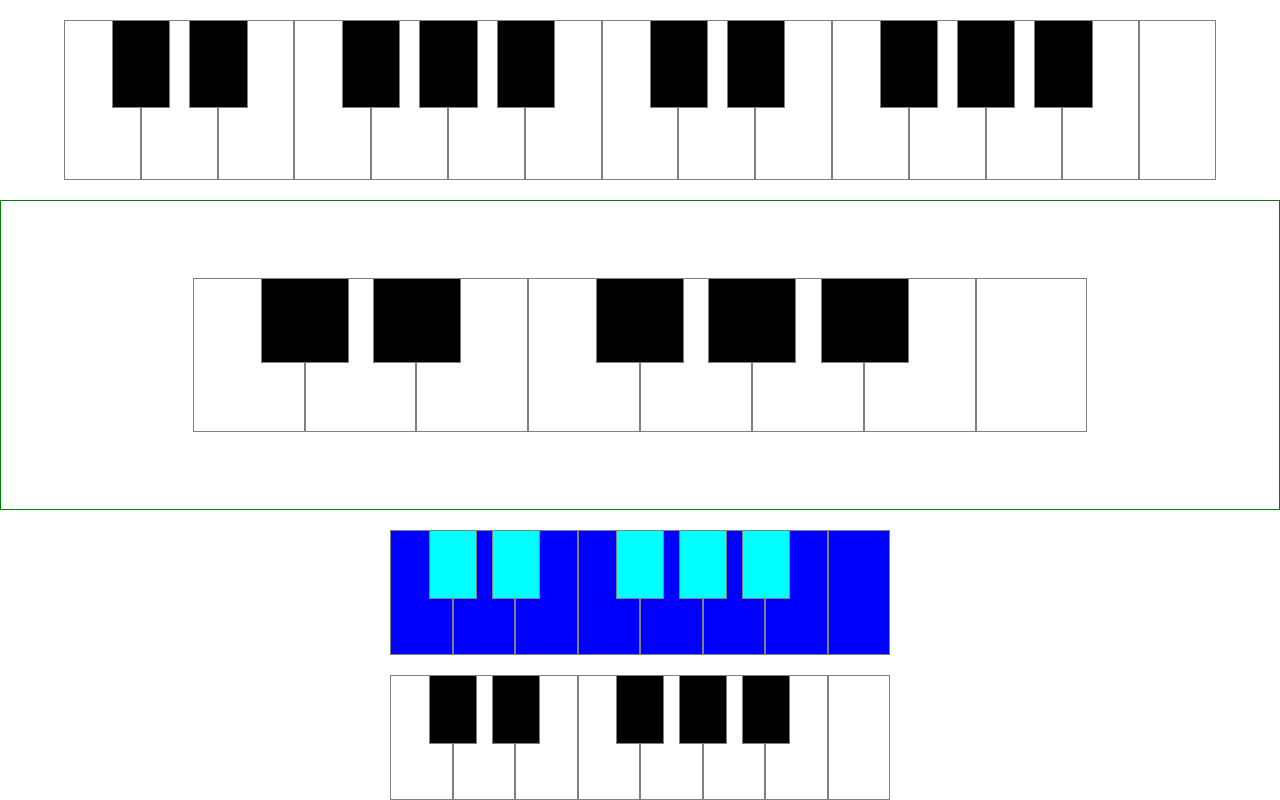
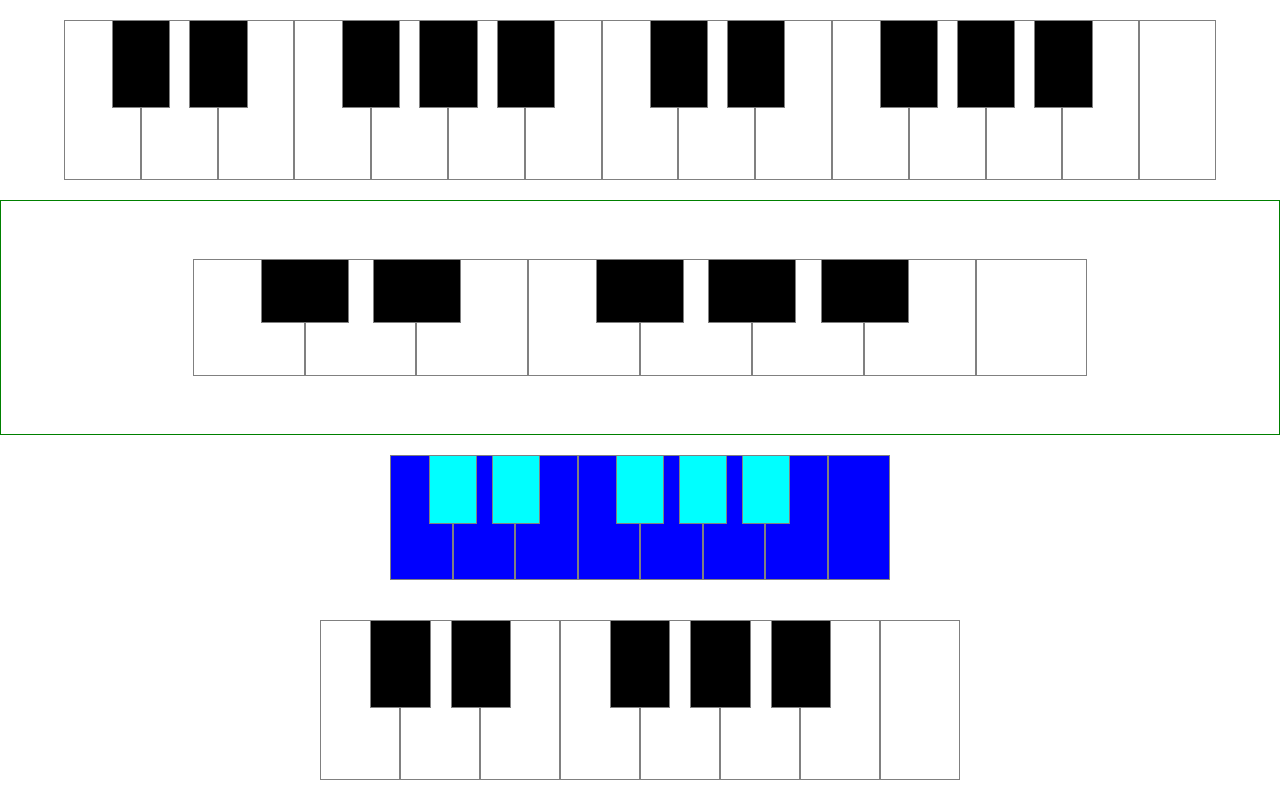
Before and after one commit to devinereshan/pianoUI, a website built with webpack: page index.html in a window 1280 px wide. Built offline with nearby package versions, Linux system fonts and the light colour scheme.

Commit message:
Implement set size and range methods - minor refactor to avoid redundant code

```diff
--- a/src/PianoUI.js
+++ b/src/PianoUI.js
@@ -125,6 +125,42 @@ export default class PianoUI {
     }
 
 
+    setSize(size) {
+        this.size = size.slice();
+        this.keyContainer.style.width = `${this.size[0]}`;
+        this.keyContainer.style.height = `${this.size[1]}`;
+        this._resizeBlackKeys();
+    }
+
+    setRange(range) {
+        this.range = range.slice();
+        this._removeAllKeys();
+        this._createKeys();
+    }
+
+
+    // Calling setSize and setRange separately would resizeBlackKeys twice.
+    // This method exists to avoid that unecessary double invocation.
+    setSizeAndRange(size, range) {
+        this.size = size.slice();
+        this.range = range.slice();
+        this._removeAllKeys();
+        this.keyContainer.style.width = `${this.size[0]}`;
+        this.keyContainer.style.height = `${this.size[1]}`;
+        this._createKeys();
+    }
+
+
+    _removeAllKeys() {
+        while (this.whiteKeyContainer.firstChild) {
+            this.whiteKeyContainer.lastChild.remove();
+        }
+        while (this.blackKeyContainer.firstChild) {
+            this.blackKeyContainer.lastChild.remove();
+        }
+    }
+
+
     _registerMediaQueries() {
         for (let query in this.mediaQueries) {
             matchMedia(query).addListener(
@@ -184,7 +220,7 @@ export default class PianoUI {
     }
 
 
-    _buildUI() {
+    _createContainers() {
         this.keyContainer = this._createKeyContainer(styles.keyContainer);
         this.keyContainer.style.width = `${this.size[0]}`;
         this.keyContainer.style.height = `${this.size[1]}`;
@@ -192,6 +228,19 @@ export default class PianoUI {
         this.blackKeyContainer = this._createKeyContainer(styles.blackKeyContainer);
         this.whiteKeyContainer = this._createKeyContainer(styles.whiteKeyContainer);
 
+        this.keyContainer.appendChild(this.blackKeyContainer);
+        this.keyContainer.appendChild(this.whiteKeyContainer);
+        this.pianoContainer.appendChild(this.keyContainer);
+    }
+
+
+    _buildUI() {
+        this._createContainers();
+        this._createKeys();
+    }
+
+
+    _createKeys() {
         let keyPattern = ['w', 'b', 'w', 'b', 'w', 'w', 'b', 'w', 'b', 'w', 'b', 'w'];
 
         for (let i = this.range[0]; i < this.range[1] + 1; i++) {
@@ -225,10 +274,6 @@ export default class PianoUI {
         }
 
         this._resizeBlackKeys();
-
-        this.keyContainer.appendChild(this.blackKeyContainer);
-        this.keyContainer.appendChild(this.whiteKeyContainer);
-        this.pianoContainer.appendChild(this.keyContainer);
     }
 
 
--- a/src/index.js
+++ b/src/index.js
@@ -25,5 +25,8 @@ let piano4 = new Piano('piano-four-container', ['500px', '125px'], [36, 48], {},
     },
 });
 
+piano4.pianoUI.setSize(['800px', '200px']);
+piano4.pianoUI.setRange([24, 48]);
+piano4.pianoUI.setSizeAndRange(['50vw', '20vh'], [36, 48]);
 
 piano2.setColors({whiteKey: 'blue'});
--- a/style.css
+++ b/style.css
@@ -29,3 +29,7 @@
 #piano-two-container {
     margin: 20px;
 }
+
+#piano-four-container {
+    margin: 20px;
+}
```
